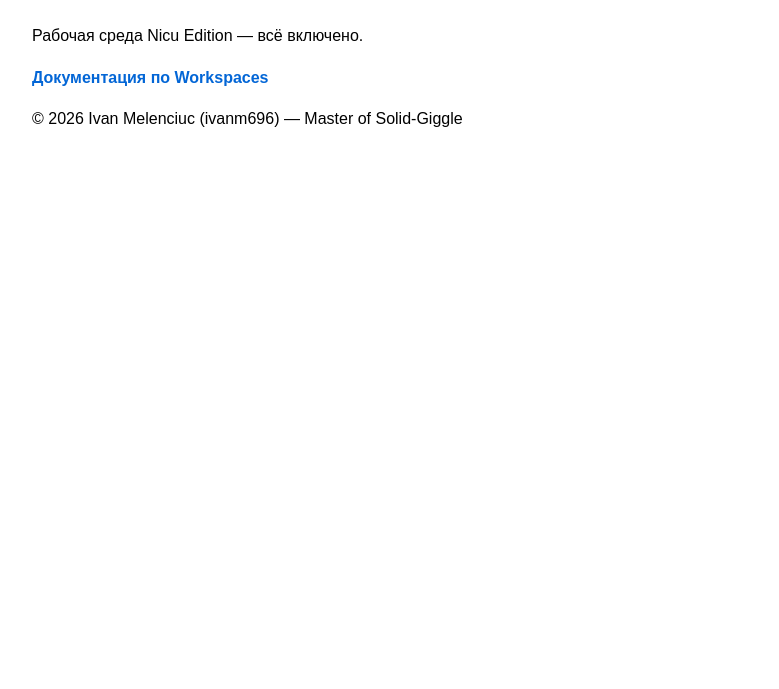
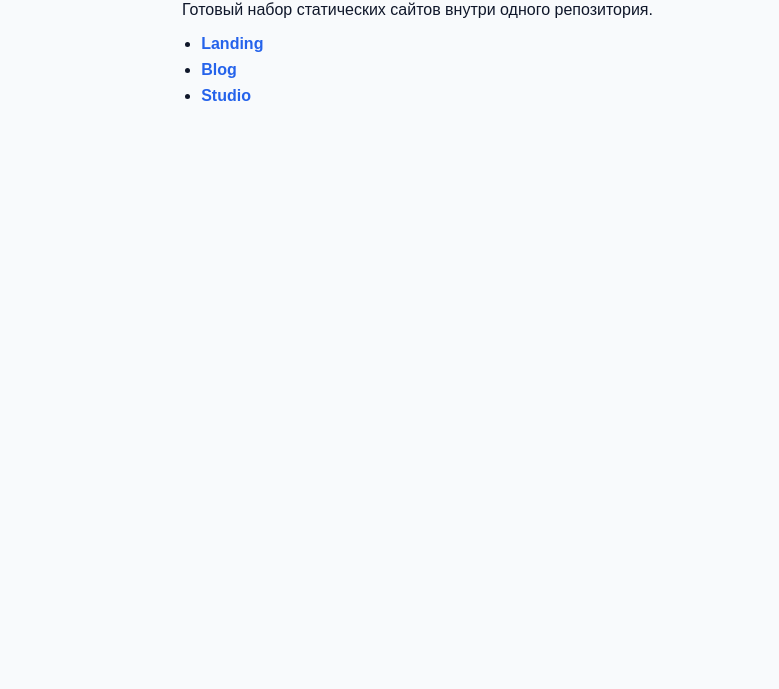
Before and after one commit to ivanm696/www, a website: page index.html in a window 1280 px wide. Shown: the part 111-800 px from the top of the page, without its empty margins (8-787 px from the left). Drawn offline with Linux system fonts and the light colour scheme.

Commit message:
Fix root landing links for GitHub Pages paths

```diff
--- a/index.html
+++ b/index.html
@@ -1,29 +1,43 @@
 <!DOCTYPE html>
 <html lang="ru">
   <head>
-    <meta charset="UTF-8">
-    <title>Nicu Command Center</title>
+    <meta charset="UTF-8" />
+    <meta name="viewport" content="width=device-width, initial-scale=1.0" />
+    <title>Remarka workspace</title>
     <style>
-        body { font-family: sans-serif; padding: 2em; line-height: 1.6; }
-        h1 { color: #333; }
-        .nav-list { list-style: none; padding: 0; }
-        .nav-list li { margin: 10px 0; }
-        a { text-decoration: none; color: #0366d6; font-weight: bold; }
+      body {
+        font-family: Arial, sans-serif;
+        margin: 0;
+        padding: 2rem;
+        background: #f8fafc;
+        color: #0f172a;
+      }
+      .container {
+        max-width: 900px;
+        margin: 0 auto;
+      }
+      a {
+        color: #2563eb;
+        text-decoration: none;
+        font-weight: 600;
+      }
       a:hover { text-decoration: underline; }
+      ul {
+        padding-left: 1.2rem;
+      }
+      li { margin: 0.5rem 0; }
     </style>
   </head>
   <body>
-    <h1>Добро пожаловать в Mobile Command Center</h1>
-    <p>Рабочая среда Nicu Edition — всё включено.</p>
+    <div class="container">
+      <h1>Remarka workspace</h1>
+      <p>Готовый набор статических сайтов внутри одного репозитория.</p>
 
-    <nav>
-        <ul class="nav-list">
-            <li><a href="workspaces.html">Документация по Workspaces</a></li>
+      <ul>
+        <li><a href="sites/landing/index.html">Landing</a></li>
+        <li><a href="sites/blog/index.html">Blog</a></li>
+        <li><a href="sites/studio/index.html">Studio</a></li>
       </ul>
-    </nav>
-
-    <footer>
-        <p>© 2026 Ivan Melenciuc (ivanm696) — Master of Solid-Giggle</p>
-    </footer>
+    </div>
   </body>
 </html>
```
Lines whose indentation alone changed are shown as unchanged.
